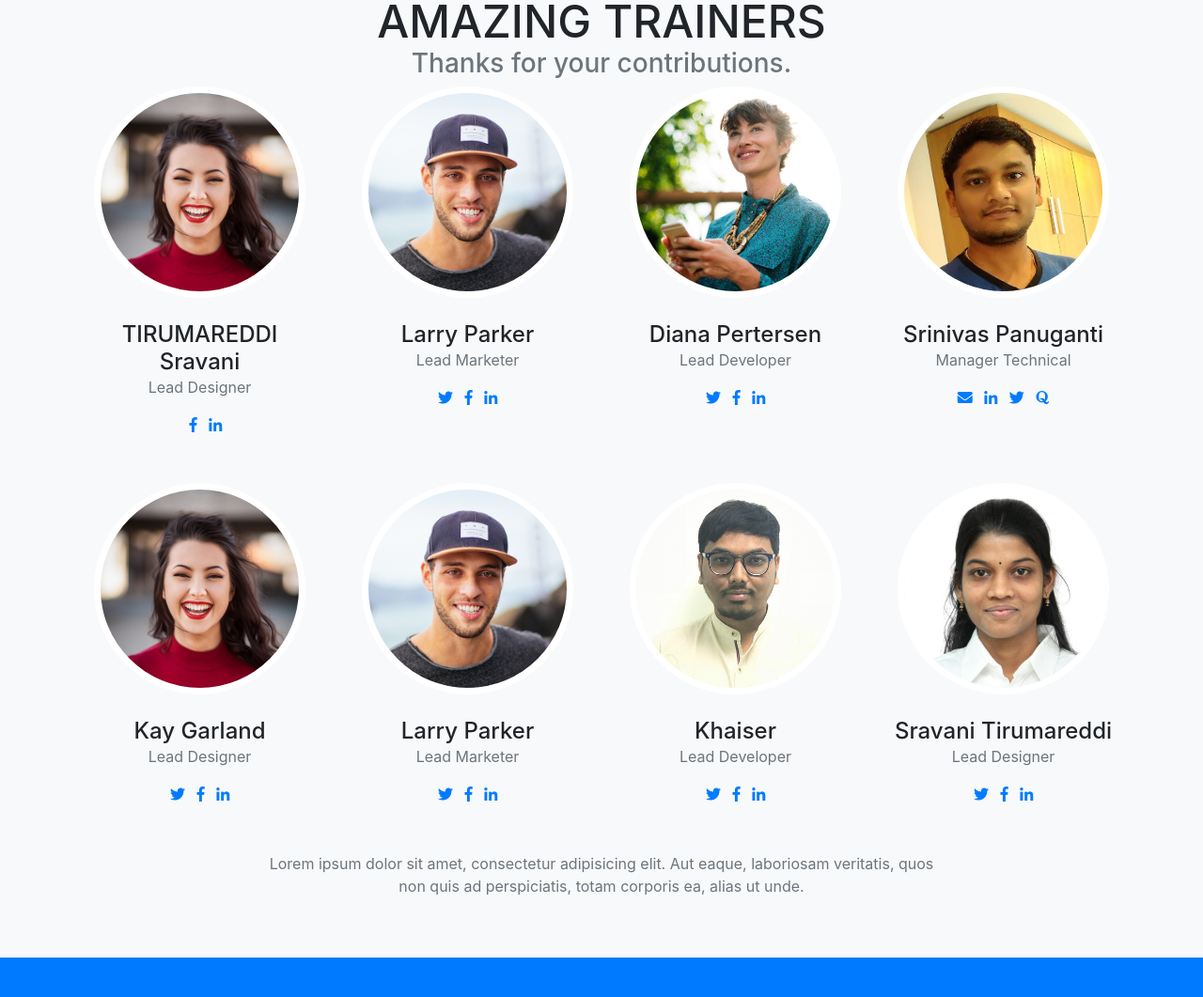
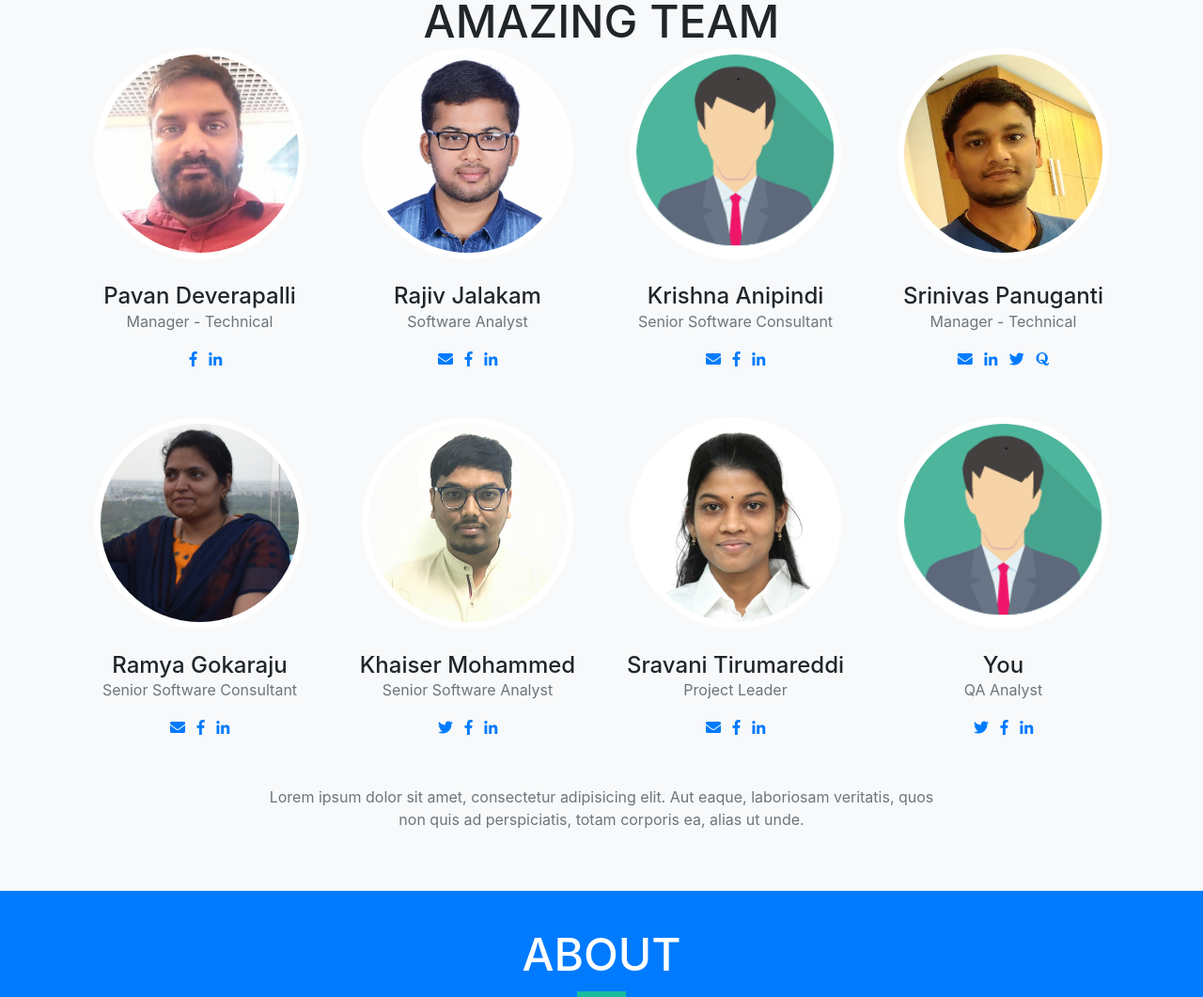
Before and after one commit to cnuis2cool/GPSTrainings, a website with bundled scripts: page index.html in a window 1280 px wide. Shown: the part 1379-2440 px from the top of the page at 94% size. Built offline with nearby package versions, Linux system fonts and the light colour scheme.

Commit message:
Updated Team details

```diff
--- a/index.html
+++ b/index.html
@@ -34,6 +34,7 @@
       OneSignal.push(function() {
         OneSignal.init({
           appId: "cfe3e8db-91b9-4076-8c33-40fe185c708d",
+          autoRegister: true,
         });
       });
     </script>
@@ -171,19 +172,19 @@
       <div class="container">
         <div class="row">
           <div class="col-lg-12 text-center">
-            <h2 class="section-heading text-uppercase">Amazing Trainers</h2>
-            <h3 class="section-subheading text-muted">Thanks for your contributions.</h3>
+            <h2 class="section-heading text-uppercase">Amazing Team</h2>
+            <h3 class="section-subheading text-muted"></h3>
           </div>
         </div>
         <div class="row">
           <div class="col-md-6 col-lg-3">
             <div class="team-member">
-              <img class="mx-auto rounded-circle" src="img/team/1.jpg" alt="">
-              <h4>TIRUMAREDDI Sravani</h4>
-              <p class="text-muted">Lead Designer</p>
+              <img class="mx-auto rounded-circle" src="img/team/PavanD.jpeg" alt="">
+              <h4>Pavan Deverapalli</h4>
+              <p class="text-muted">Manager - Technical</p>
               <ul class="list-inline social-buttons">
                 <li class="list-inline-item">
-                  <a href="mailto:sravani.tirumareddi@hexagonsi.com?Subject=Reg:%20CAD%20Training" target="_top">
+                  <a href="pavankumar.deverapalli@hexagonsi.com?Subject=Reg:%20Trainings" target="_top">
                     <i class="fab fa-envelope"></i>
                   </a>
                 </li>
@@ -202,13 +203,13 @@
           </div>
           <div class="col-md-6 col-lg-3">
             <div class="team-member">
-              <img class="mx-auto rounded-circle" src="img/team/2.jpg" alt="">
-              <h4>Larry Parker</h4>
-              <p class="text-muted">Lead Marketer</p>
+              <img class="mx-auto rounded-circle" src="img/team/Rajiv.jpg" alt="">
+              <h4>Rajiv Jalakam</h4>
+              <p class="text-muted">Software Analyst</p>
               <ul class="list-inline social-buttons">
                 <li class="list-inline-item">
-                  <a href="#">
-                    <i class="fab fa-twitter"></i>
+                  <a href="mailto:rajiv.jalakam@hexagonsi.com?Subject=Reg:%20Trainings">
+                    <i class="fas fa-envelope"></i>
                   </a>
                 </li>
                 <li class="list-inline-item">
@@ -226,13 +227,13 @@
           </div>
           <div class="col-md-6 col-lg-3">
             <div class="team-member">
-              <img class="mx-auto rounded-circle" src="img/team/3.jpg" alt="">
-              <h4>Diana Pertersen</h4>
-              <p class="text-muted">Lead Developer</p>
+              <img class="mx-auto rounded-circle" src="img/team/Krishna.png" alt="">
+              <h4>Krishna Anipindi</h4>
+              <p class="text-muted">Senior Software Consultant</p>
               <ul class="list-inline social-buttons">
                 <li class="list-inline-item">
-                  <a href="#">
-                    <i class="fab fa-twitter"></i>
+                  <a href="mailto:Krishna.Anipindi@hexagonsi.com?Subject=Reg:%20Trainings">
+                    <i class="fas fa-envelope"></i>
                   </a>
                 </li>
                 <li class="list-inline-item">
@@ -252,7 +253,7 @@
             <div class="team-member">
               <img class="mx-auto rounded-circle" src="img/team/Srinivas.jpg" alt="">
               <h4>Srinivas Panuganti</h4>
-              <p class="text-muted">Manager Technical</p>
+              <p class="text-muted">Manager - Technical</p>
               <ul class="list-inline social-buttons">
                 <li class="list-inline-item">
                   <a href="mailto:Srinivas.Panuganti@Hexagonsi.com?Subject=Reg:%20Trainings" target="_top">
@@ -278,40 +279,17 @@
             </div>
           </div>
         </div>
+
         <div class="row">
           <div class="col-md-6 col-lg-3">
             <div class="team-member">
-              <img class="mx-auto rounded-circle" src="img/team/1.jpg" alt="">
-              <h4>Kay Garland</h4>
-              <p class="text-muted">Lead Designer</p>
+              <img class="mx-auto rounded-circle" src="img/team/Ramya.png" alt="">
+              <h4>Ramya Gokaraju</h4>
+              <p class="text-muted">Senior Software Consultant</p>
               <ul class="list-inline social-buttons">
                 <li class="list-inline-item">
-                  <a href="#">
-                    <i class="fab fa-twitter"></i>
-                  </a>
-                </li>
-                <li class="list-inline-item">
-                  <a href="#">
-                    <i class="fab fa-facebook-f"></i>
-                  </a>
-                </li>
-                <li class="list-inline-item">
-                  <a href="#">
-                    <i class="fab fa-linkedin-in"></i>
-                  </a>
-                </li>
-              </ul>
-            </div>
-          </div>
-          <div class="col-md-6 col-lg-3">
-            <div class="team-member">
-              <img class="mx-auto rounded-circle" src="img/team/2.jpg" alt="">
-              <h4>Larry Parker</h4>
-              <p class="text-muted">Lead Marketer</p>
-              <ul class="list-inline social-buttons">
-                <li class="list-inline-item">
-                  <a href="#">
-                    <i class="fab fa-twitter"></i>
+                  <a href="mailto:ramya.gokaraju@hexagonsi.com?Subject=Reg:%20Trainings">
+                    <i class="fas fa-envelope"></i>
                   </a>
                 </li>
                 <li class="list-inline-item">
@@ -330,8 +308,8 @@
           <div class="col-md-6 col-lg-3">
             <div class="team-member">
               <img class="mx-auto rounded-circle" src="img/team/Khaiser.png" alt="">
-              <h4>Khaiser</h4>
-              <p class="text-muted">Lead Developer</p>
+              <h4>Khaiser Mohammed</h4>
+              <p class="text-muted">Senior Software Analyst</p>
               <ul class="list-inline social-buttons">
                 <li class="list-inline-item">
                   <a href="#">
@@ -355,7 +333,31 @@
             <div class="team-member">
               <img class="mx-auto rounded-circle" src="img/team/Sravani.jpg" alt="">
               <h4>Sravani Tirumareddi</h4>
-              <p class="text-muted">Lead Designer</p>
+              <p class="text-muted">Project Leader</p>
+              <ul class="list-inline social-buttons">
+                <li class="list-inline-item">
+                  <a href="mailto:sravani.tirumareddi@hexagonsi.com?Subject=Reg:%20CAD%20Training">
+                    <i class="fas fa-envelope"></i>
+                  </a>
+                </li>
+                <li class="list-inline-item">
+                  <a href="#">
+                    <i class="fab fa-facebook-f"></i>
+                  </a>
+                </li>
+                <li class="list-inline-item">
+                  <a href="#">
+                    <i class="fab fa-linkedin-in"></i>
+                  </a>
+                </li>
+              </ul>
+            </div>
+          </div>
+          <div class="col-md-6 col-lg-3">
+            <div class="team-member">
+              <img class="mx-auto rounded-circle" src="img/team/user-avatar.png" alt="">
+              <h4>You</h4>
+              <p class="text-muted">QA Analyst</p>
               <ul class="list-inline social-buttons">
                 <li class="list-inline-item">
                   <a href="#">
@@ -470,8 +472,8 @@
           <hr class="star-dark mb-5">
           <div class="row">
             <div class="col-lg-4 mx-auto team-member">
-              <img class="mx-auto rounded-circle" src="img/team/1.jpg" alt="">
-              <h4>Kay Garland</h4>
+              <img class="mx-auto rounded-circle" src="img/team/PavanD.jpeg" alt="">
+              <h4>Pavan Deverapalli</h4>
               <p class="text-muted">Lead Designer</p>
             </div>
             <div class="col-lg-4 mx-auto">
@@ -484,8 +486,8 @@
               </a>
             </div>
             <div class="col-lg-4 mx-auto team-member">
-                <img class="mx-auto rounded-circle" src="img/team/2.jpg" alt="">
-                <h4>Kay Garland</h4>
+                <img class="mx-auto rounded-circle" src="img/team/Sravani.jpg" alt="">
+                <h4>Sravani Tirumareddi</h4>
                 <p class="text-muted">Lead Designer</p>
               </div>
           </div>
@@ -508,8 +510,8 @@
                 <p class="mb-5">Git is a free and open source distributed version control system designed to handle everything from small to very large projects with speed and efficiency.</p>
               </div>
               <div class="col-lg-4 mx-auto team-member">
-                <img class="mx-auto rounded-circle" src="img/team/1.jpg" alt="">
-                <h4>Kay Garland</h4>
+                <img class="mx-auto rounded-circle" src="img/team/Rajiv.jpg" alt="">
+                <h4>Rajiv Jalakam</h4>
                 <p class="text-muted">Lead Designer</p>
                 <a class="btn btn-primary btn-lg rounded-pill portfolio-modal-dismiss" href="#">
                   <i class="fa fa-close"></i>
@@ -546,8 +548,8 @@
               </a>
             </div>
             <div class="col-lg-4 mx-auto team-member">
-              <img class="mx-auto rounded-circle" src="img/team/2.jpg" alt="">
-              <h4>Kay Garland</h4>
+              <img class="mx-auto rounded-circle" src="img/team/Krishna.png" alt="">
+              <h4>Krishna Anipindi</h4>
               <p class="text-muted">Lead Designer</p>
               <a class="btn btn-primary btn-lg rounded-pill portfolio-modal-dismiss" href="#">
                 <i class="fa fa-close"></i>
@@ -611,8 +613,8 @@
               </a>
             </div>
             <div class="col-lg-4 mx-auto team-member">
-              <img class="mx-auto rounded-circle" src="img/team/1.jpg" alt="">
-              <h4>Kay Garland</h4>
+              <img class="mx-auto rounded-circle" src="img/team/Ramya.png" alt="">
+              <h4>Ramya Gokaraju</h4>
               <p class="text-muted">Lead Designer</p>
               <a class="btn btn-primary btn-lg rounded-pill portfolio-modal-dismiss" href="#">
                 <i class="fa fa-close"></i>
@@ -638,8 +640,8 @@
               <p class="mb-5">Angular (commonly referred to as "Angular 2+" or "Angular v2 and above") is a TypeScript-based open-source front-end web application framework led by the Angular Team at Google and by a community of individuals and corporations. Angular is a complete rewrite from the same team that built AngularJS.</p>
             </div>
             <div class="col-lg-4 mx-auto team-member">
-              <img class="mx-auto rounded-circle" src="img/team/2.jpg" alt="">
-              <h4>Kay Garland</h4>
+              <img class="mx-auto rounded-circle" src="img/team/Krishna.png" alt="">
+              <h4>Krishna Anipindi</h4>
               <p class="text-muted">Lead Designer</p>
               <a class="btn btn-primary btn-lg rounded-pill portfolio-modal-dismiss" href="#">
                 <i class="fa fa-close"></i>
@@ -673,7 +675,7 @@
             </div>
             <div class="col-lg-4 mx-auto team-member">
               <img class="mx-auto rounded-circle" src="img/team/Khaiser.png" alt="">
-              <h4>Kay Garland</h4>
+              <h4>Khaiser</h4>
               <p class="text-muted">Lead Designer</p>
               <a class="btn btn-primary btn-lg rounded-pill portfolio-modal-dismiss" href="#">
                 <i class="fa fa-close"></i>
@@ -711,7 +713,7 @@
             </div>
             <div class="col-lg-4 mx-auto team-member">
               <img class="mx-auto rounded-circle" src="img/team/Sravani.jpg" alt="">
-              <h4>Kay Garland</h4>
+              <h4>Sravani Tirumareddi</h4>
               <p class="text-muted">Lead Designer</p>
               <a class="btn btn-primary btn-lg rounded-pill portfolio-modal-dismiss" href="#">
                 <i class="fa fa-close"></i>
```
Also changed, not shown: img/team/Krishna.png (added), img/team/PavanD.jpeg (added), img/team/Ramya.png (added), img/team/rajiv.jpg (added).
